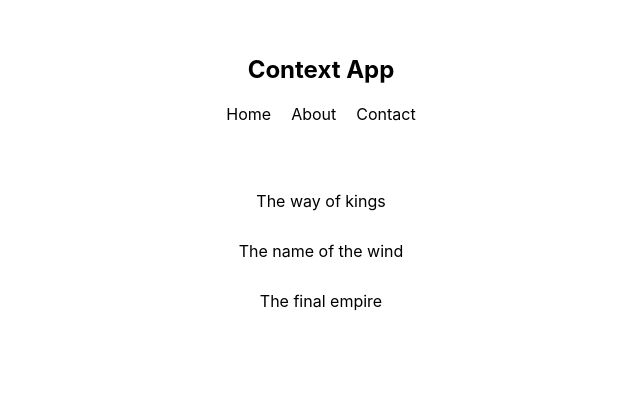
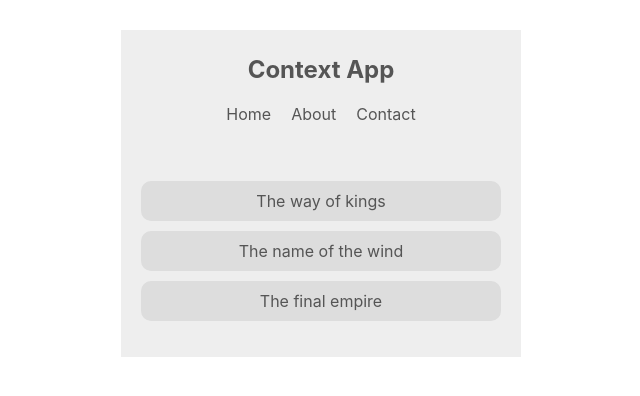
Before and after one commit to rafAmorim8/react-context-hooks, a React (Create React App) app in the folder contextapp/: page / in a window 1280 px wide. Shown: the top 396 px of the page, without its empty margins (319-959 px from the left). Built offline with nearby package versions, Linux system fonts and the light colour scheme.

Commit message:
Adds context provider

```diff
--- a/contextapp/src/App.js
+++ b/contextapp/src/App.js
@@ -1,12 +1,15 @@
 import React from 'react';
 import Navbar from './components/Navbar';
 import BookList from './components/BookList';
+import ThemeContextProvider from './contexts/ThemeContext';
 
 function App() {
   return (
     <div className="App">
-      < Navbar />
-      < BookList />
+      <ThemeContextProvider>
+        < Navbar />
+        < BookList />
+      </ThemeContextProvider>
     </div>
   );
 }
--- a/contextapp/src/components/BookList.js
+++ b/contextapp/src/components/BookList.js
@@ -1,13 +1,18 @@
 import React, { Component } from 'react';
+import { ThemeContext } from '../contexts/ThemeContext';
 
 class BookList extends Component {
+    static contextType = ThemeContext;
     render() {
+        const {isLightTheme, light, dark } = this.context;
+        const theme = isLightTheme ? light : dark;
+        console.log(this.context.light.syntax);
         return (
-            <div className="book-list">
+            <div className="book-list" style={{background: theme.bg, color: theme.syntax}}>
                 <ul>
-                    <li>The way of kings</li>
-                    <li>The name of the wind</li>
-                    <li>The final empire</li>
+                    <li style={{background: theme.ui}}>The way of kings</li>
+                    <li style={{background: theme.ui}}>The name of the wind</li>
+                    <li style={{background: theme.ui}}>The final empire</li>
                 </ul>
             </div>
         );
--- a/contextapp/src/components/Navbar.js
+++ b/contextapp/src/components/Navbar.js
@@ -1,9 +1,13 @@
 import React, { Component } from 'react';
+import { ThemeContext } from '../contexts/ThemeContext'
 
 class Navbar extends Component {
+    static contextType = ThemeContext;
     render() {
+        const {isLightTheme, light, dark } = this.context;
+        const theme = isLightTheme ? light : dark;
         return (
-            <nav>
+            <nav style={{ background: theme.bg, color: theme.syntax}}>
                 <h1>Context App</h1>
                 <ul>
                     <li>Home</li>
--- /dev/null
+++ b/contextapp/src/contexts/ThemeContext.js
@@ -0,0 +1,28 @@
+import React, { Component, createContext } from 'react';
+
+export const ThemeContext = createContext();
+
+class ThemeContextProvider extends Component {
+  state = {
+    isLightTheme: true,
+    light: {
+      syntax: '#555',
+      ui: '#ddd',
+      bg: '#eee'
+    },
+    dark: {
+      syntax: '#ddd',
+      ui: '#333',
+      bg: '#555'
+    }
+  }
+  render() {
+    return (
+      <ThemeContext.Provider value={{...this.state}}>
+        {this.props.children}
+      </ThemeContext.Provider>
+    );
+  }
+}
+
+export default ThemeContextProvider;
```
